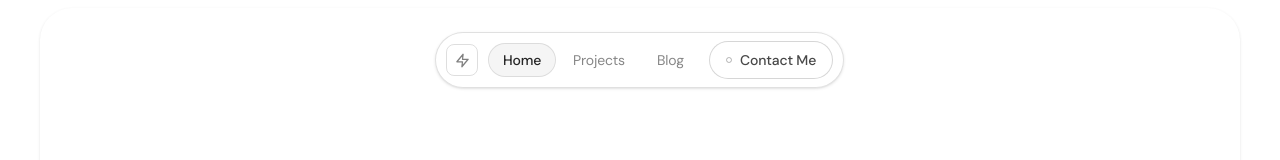
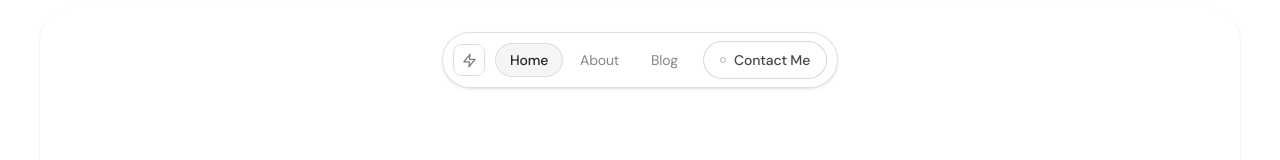
Before and after one commit to Dahmie87/portfolioIn3d, a React (Vite) app: page / in a window 1280 px wide. Shown: the top 160 px of the page. Built offline with nearby package versions, Linux system fonts and the light colour scheme.

Commit message:
upadte navbar

```diff
--- a/src/components/navbar.tsx
+++ b/src/components/navbar.tsx
@@ -99,7 +99,7 @@ const styles = `
 
 export default function NavBar() {
   const [active, setActive] = useState("Home");
-  const links = ["Home", "Projects", "Blog"];
+  const links = ["Home", "About", "Blog"];
 
   return (
     <div className="navbar-root w-full flex justify-center pt-6">
```
